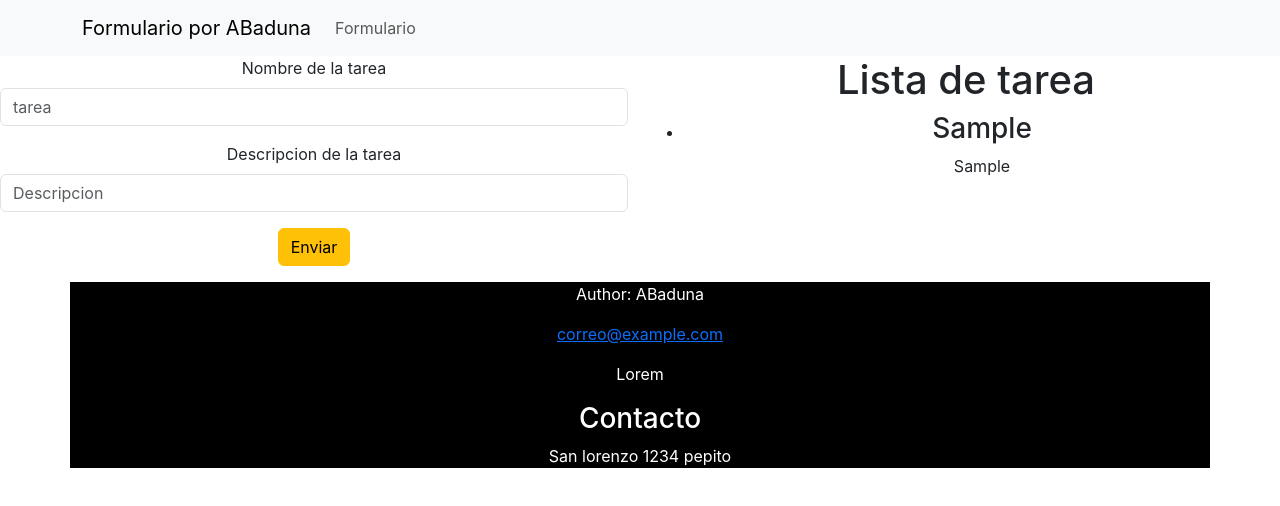
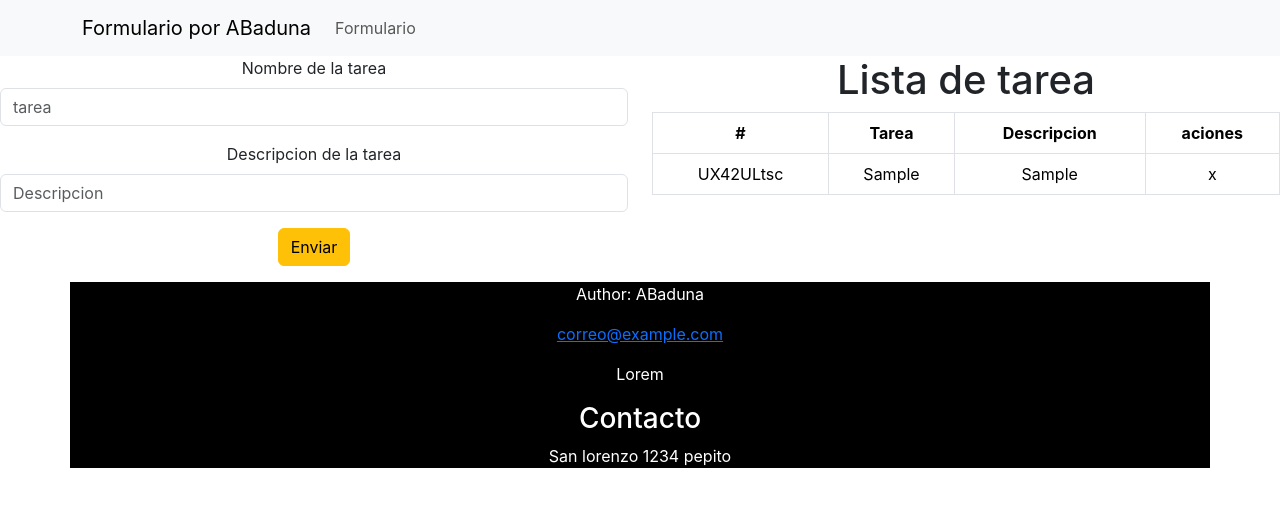
Before and after one commit to abaduna/react-lista-de-tareas, a React (Create React App) app: page / in a window 1280 px wide. Both pictures are taken after typing "Sample", "Sample" into the empty fields and a click on the button "Enviar". Shown: the top 506 px of the page. Built offline with nearby package versions, Linux system fonts and the light colour scheme.

Commit message:
coverti en table el formulario

```diff
--- a/src/componentes/formulario/formulario.js
+++ b/src/componentes/formulario/formulario.js
@@ -13,13 +13,13 @@ const Formulario =()=>{
     const enviarTarea =(e)=>{
         //importante poner esto para no envie cosas el server
         e.preventDefault();
-        console.log(e)
+
+
         let [title, descripcion] = e.target.elements
         title=title.value.trim()
         descripcion=descripcion.value.trim()
 
-
-
+        if (title != "") {
         setTask([
             ...task,
             {
@@ -29,6 +29,9 @@ const Formulario =()=>{
             }
 
         ])
+        }
+
+
 
       const ListaDetareaTasl = task
   // Vaciar el formulario
--- a/src/componentes/formulario/listaDetarea/listaDeTarea.js
+++ b/src/componentes/formulario/listaDetarea/listaDeTarea.js
@@ -1,6 +1,7 @@
 
+import { Table } from "react-bootstrap"
+const listaDeTarea =(props)=>{
 
-const listaDeTarea =(props)=>{
 
 
 
@@ -8,14 +9,30 @@ const listaDeTarea =(props)=>{
  return(
     <>
     <h1>Lista de tarea</h1>
-    <ul>
-        {props.titulo.map((tarea) => (
-          <li key={tarea.id}>
-            <h3>{tarea.title}</h3>
-            <p>{tarea.descripcion}</p>
-          </li>
-        ))}
-      </ul>
+    <Table  bordered hover>
+    <thead>
+      <tr>
+        <th>#</th>
+        <th>Tarea</th>
+        <th>Descripcion</th>
+        <th>aciones</th>
+      </tr>
+    </thead>
+    <tbody>
+        {props.titulo.map((tarea)=>{
+                return(
+                  <tr key={tarea.id}>
+                 <td>{tarea.id} </td>
+                 <td>{tarea.title} </td>
+                <td>{tarea.descripcion} </td>
+                <td > x </td>
+            </tr> )
+        })}
+
+
+    </tbody>
+  </Table>
+
 
     </>
  )
```
